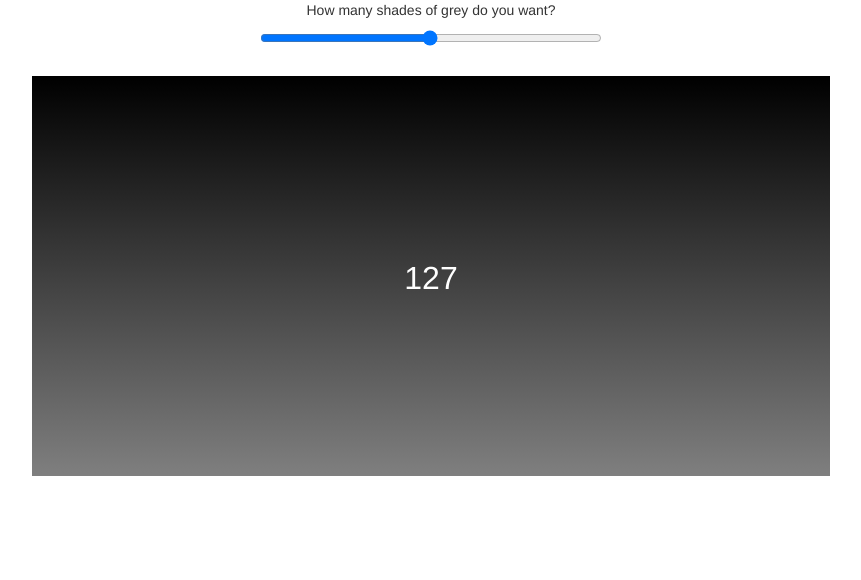
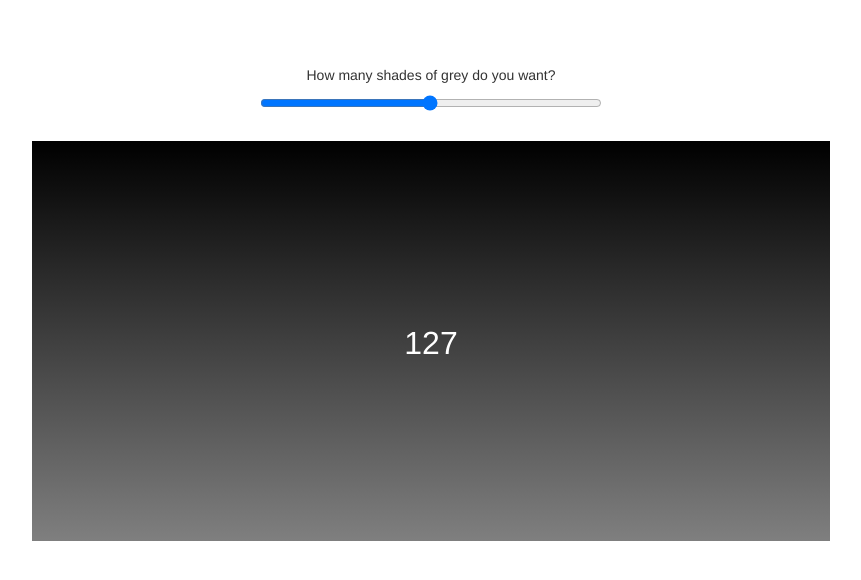
Before and after one commit to boghy8823/shades, a plain HTML site: page index.html in a window 1280 px wide. Shown: the whole page, without its empty margins (209-1070 px from the left). Drawn offline with nearby package versions, Linux system fonts and the light colour scheme.

Commit message:
Header spacing

```diff
--- a/index.html
+++ b/index.html
@@ -11,7 +11,7 @@
     <script type="text/javascript" src="http://maxcdn.bootstrapcdn.com/bootstrap/3.3.2/js/bootstrap.min.js"></script>
   </head>
   <body>
-  <div class="container">
+  <div class="container shades-box">
     <p class="shades-title">How many shades of grey do you want?</p>
     <input id="shadesOfGrey" class="shades-input" type="range" min="0" max="255" value="127">
     <div class="main" style="height:400px; width: 70%;">
--- a/style.css
+++ b/style.css
@@ -13,6 +13,10 @@
 	text-align: center;
 }
 
+.shades-box{
+	padding-top: 65px;
+}
+
 .shades-counter {
   text-align: center;
   position: relative;
```
